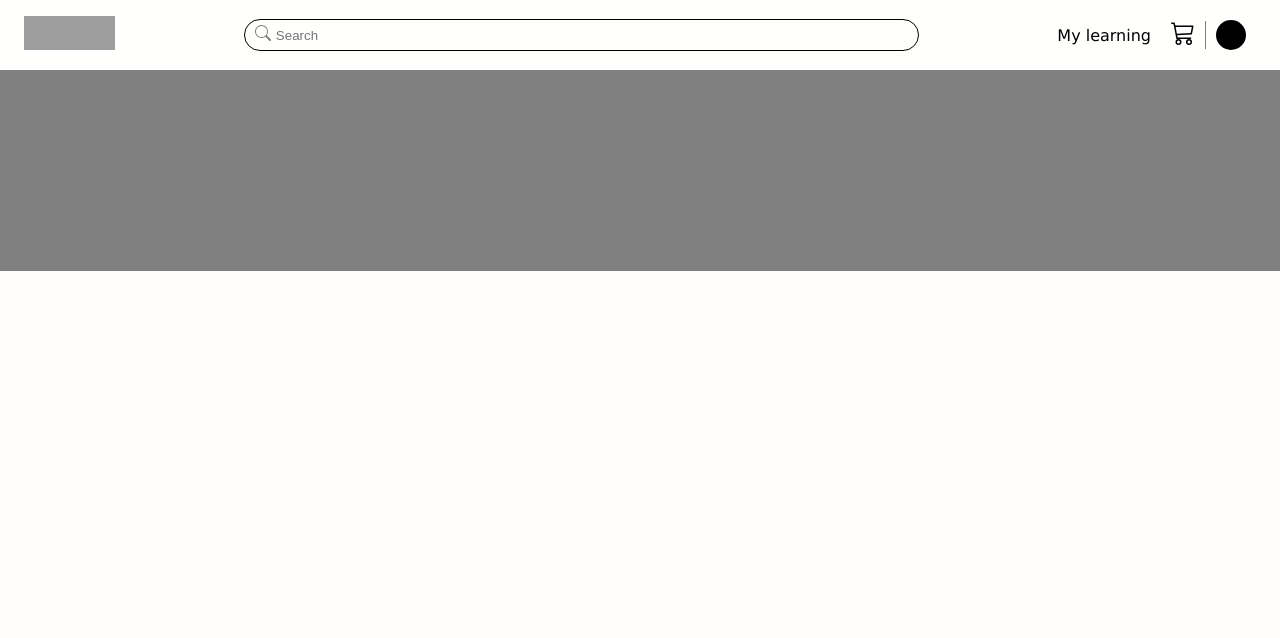
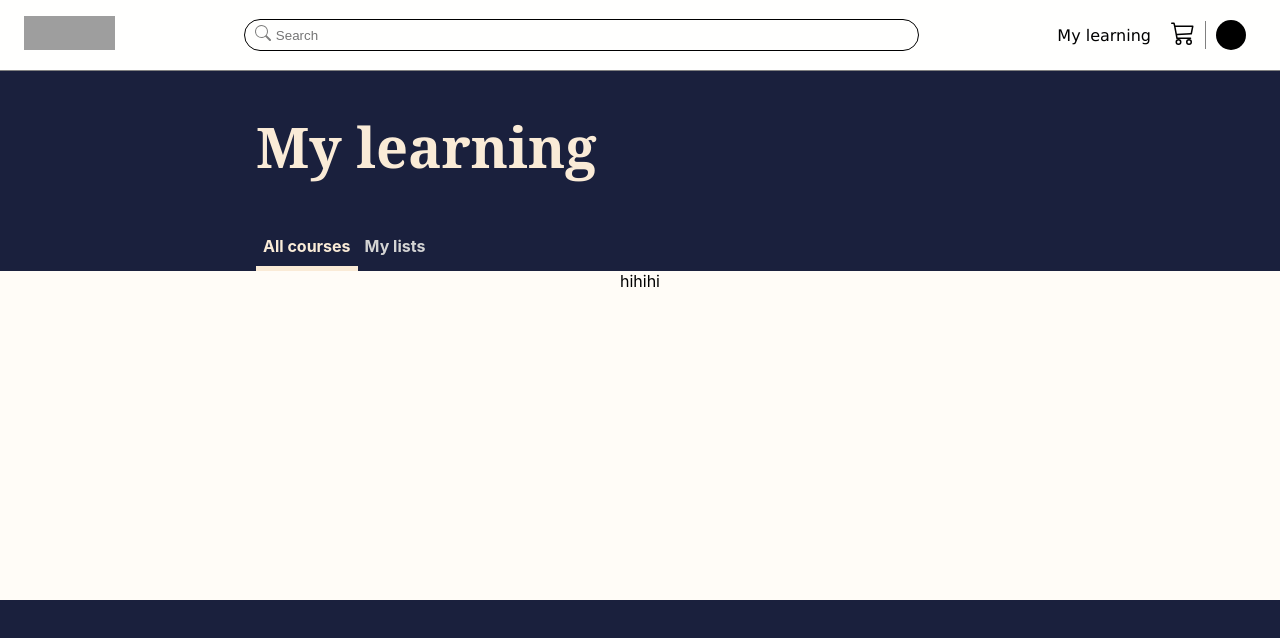
Before and after one commit to NgHQHuy/Course-delivery-website, a React (Create React App) app in the folder FE/my-app/: page /learning in a window 1280 px wide. Before the commit this address had no page. Shown: the top 638 px of the page. Built offline with nearby package versions, Linux system fonts and the light colour scheme; grey boxes are pictures that could not be loaded.

Commit message:
FE-MyLearning page

```diff
--- a/FE/my-app/src/App.css
+++ b/FE/my-app/src/App.css
@@ -25,7 +25,7 @@
 }
 
 .App-footer{
-  background-color: grey;
+  background-color: rgb(26, 32, 61);
   height: 200px;
   width: 100vw;
 }
--- a/FE/my-app/src/App.js
+++ b/FE/my-app/src/App.js
@@ -4,24 +4,26 @@ import "./App.css";
 import Navbar from "./components/navbar";
 import CourseInfo from "./pages/courseInfo";
 import HomePage from "./pages/home";
+import Learning from "./pages/learning";
 
 function App() {
   return (
+    <BrowserRouter>
       <div className="App">
         <header className="App-header">
           <Navbar></Navbar>
         </header>
         <div className="App-body">
-        <BrowserRouter>
           <Routes>
             <Route index element={<HomePage />} />
             <Route path="/" element={<HomePage />} />
             <Route path="courses/*" element={<CourseInfo />} />
+            <Route path="learning" element={<Learning />} />
           </Routes>
-        </BrowserRouter>
         </div>
         <footer className="App-footer"></footer>
       </div>
+    </BrowserRouter>
   );
 }
 
--- a/FE/my-app/src/components/navbar.jsx
+++ b/FE/my-app/src/components/navbar.jsx
@@ -2,8 +2,13 @@ import React from "react";
 import "../styles/navbar.css"
 import { HiOutlineQueueList } from "react-icons/hi2";
 import { BsSearch, BsCart3 } from "react-icons/bs";
+import { useNavigate } from "react-router-dom";
 
 const Navbar = () => {
+    const navigate = useNavigate()
+    const learningClick = (id) =>{
+        navigate(`/learning`)
+    }
     return (
         <nav>
             <div className="logo">
@@ -16,8 +21,7 @@ const Navbar = () => {
                 </div>
             </div>
             <div className="my-learning">
-                <span>My learning</span>
-                <div className="dropdown-learning-menu"></div>
+                <span onClick={() => learningClick(1)}>My learning</span>
             </div>
             <div className="cart">
                 <div className="cart-icon"><BsCart3 size={24}/></div>
@@ -32,6 +36,7 @@ const Navbar = () => {
             </div>
             <div className="menu">
                 <div className="menu-icon"><HiOutlineQueueList size={24}/></div>
+                <div className="dropdown-menu"></div>
             </div>
         </nav>
     );
--- a/FE/my-app/src/pages/courseInfo.jsx
+++ b/FE/my-app/src/pages/courseInfo.jsx
@@ -2,7 +2,7 @@ import React from "react";
 import "../styles/course_info.css"
 import { BsHeart } from "react-icons/bs";
 
-const CourseInfo =() => {
+const CourseInfo = () => {
     return (
         <div className="course-info">
             <div className="course-info-main">
--- a/FE/my-app/src/pages/learning.jsx
+++ b/FE/my-app/src/pages/learning.jsx
@@ -0,0 +1,38 @@
+import React, { useState } from "react";
+import "../styles/learning.css"
+
+const Learning = () => {
+    const [tabSelected, setTabSelected] = useState("all-courses")
+    return (
+        <div className="my-learning-page">
+            <div className="tab-selection-container">
+                <div className="title">My learning</div>
+                <div className="tab-selection-group">
+                    {tabSelected === "all-courses" ?
+                        (<div className="all-courses isActived">
+                            <span>All courses</span>
+                        </div>)
+                        :
+                        (<div className="all-courses" onClick={() => {setTabSelected("all-courses")}}>
+                            <span>All courses</span>
+                        </div>)
+                    }
+                    {tabSelected === "my-lists" ?
+                        (<div className="my-lists isActived">
+                            <span>My lists</span>
+                        </div>)
+                        :
+                        (<div className="my-lists" onClick={() => {setTabSelected("my-lists")}}>
+                            <span>My lists</span>
+                        </div>)
+                    }
+                </div>
+            </div>
+            <div className="tab-content-container">
+                hihihi
+            </div>
+        </div>
+    )
+}
+
+export default Learning;
--- /dev/null
+++ b/FE/my-app/src/styles/learning.css
@@ -0,0 +1,69 @@
+.my-learning-page{
+    width: 100%;
+    box-sizing: border-box;
+}
+
+.tab-selection-container{
+    width: 100%;
+    height: 200px;
+    background-color: rgb(26, 32, 61);
+    display: flex;
+    justify-content: center;
+    flex-wrap: wrap;
+}
+
+.tab-content-container{
+    width: 100%;
+    min-height: calc(100vh - 471px);
+    box-sizing: border-box;
+}
+
+.tab-selection-container .title{
+    height: 150px;
+    width: 60%;
+    display: flex;
+    align-items: center;
+    color: antiquewhite;
+    font-size: 3.5rem;
+    font-weight: bold;
+    font-family: Cambria, Cochin, Georgia, Times, 'Times New Roman', serif;
+}
+.tab-selection-group{
+    height: 50px;
+    width: 60%;
+    display: flex;
+}
+.all-courses{
+    height: 50px;
+    box-sizing: border-box;
+    display: flex;
+    justify-content: center;
+    align-items: center;
+    padding: 0 7px 0 7px;
+    font-weight: bold;
+    color: rgb(212, 212, 212);
+    cursor: pointer;
+}
+.all-courses:hover{
+    color: antiquewhite;
+}
+
+.my-lists{
+    height: 50px;
+    box-sizing: border-box;
+    display: flex;
+    justify-content: center;
+    align-items: center;
+    padding: 0 7px 0 7px;
+    font-weight: bold;
+    color: rgb(212, 212, 212);
+    cursor: pointer;
+}
+.my-lists:hover{
+    color: antiquewhite;
+}
+
+.isActived{
+    color: antiquewhite;
+    box-shadow: 0px -10px 0px -5px antiquewhite inset;
+}
--- a/FE/my-app/src/styles/navbar.css
+++ b/FE/my-app/src/styles/navbar.css
@@ -36,35 +36,24 @@ nav{
 .my-learning{
     padding: 0 10px 0 10px;
     font-size: 16px;
+    cursor: pointer;
 }
-.dropdown-learning-menu{
-    position: absolute;
-    top: 75px;
-    width: 250px;
-    height: 500px;
-    right: 100px;
-    background-color: aquamarine;
-    box-shadow: 0px 8px 16px 0px rgba(0,0,0,0.2);
-    transition: 0.2s ease;
-    z-index: 1;
-    opacity: 0;
-    visibility: hidden;
-}
-.my-learning:hover .dropdown-learning-menu{
-    display: inline-block;
-    opacity: 1;
-    visibility: visible;
-    -webkit-transition: all .5s, background, 2s .5s linear;
-    transition: all .5s, background 2s .5s linear;
+.my-learning:hover{
+    color: rgb(55, 0, 255);
 }
 
 .cart{
     padding: 0 10px 0 10px;
     border-right: 1px solid grey;
+    cursor: pointer;
+}
+.cart:hover{
+    color: rgb(55, 0, 255);
 }
 
 .user{
     padding: 0 10px 0 10px;
+    cursor: pointer;
 }
 .user-avatar{
     background-color: black;
@@ -100,6 +89,26 @@ nav{
     display: none;
     padding: 0 5px 0 5px;
 }
+.dropdown-menu{
+    position: absolute;
+    top: 75px;
+    width: 250px;
+    height: 500px;
+    right: 10px;
+    background-color: aquamarine;
+    box-shadow: 0px 8px 16px 0px rgba(0,0,0,0.2);
+    transition: 0.2s ease;
+    z-index: 1;
+    opacity: 0;
+    visibility: hidden;
+}
+.menu:hover .dropdown-menu{
+    display: inline-block;
+    opacity: 1;
+    visibility: visible;
+    -webkit-transition: all .5s, background, 2s .5s linear;
+    transition: all .5s, background 2s .5s linear;
+}
 
 @media (max-width: 800px){
     .logo{
```
Lines whose indentation alone changed are shown as unchanged.
